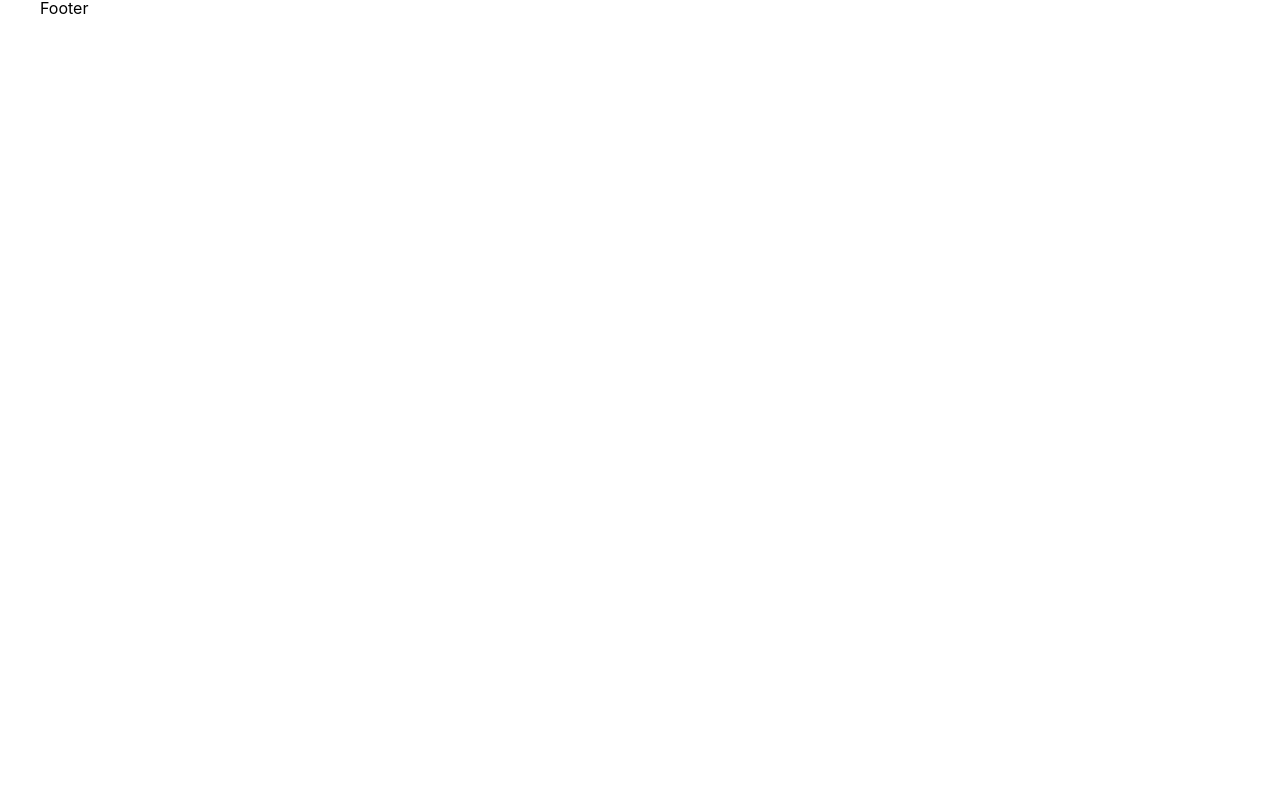
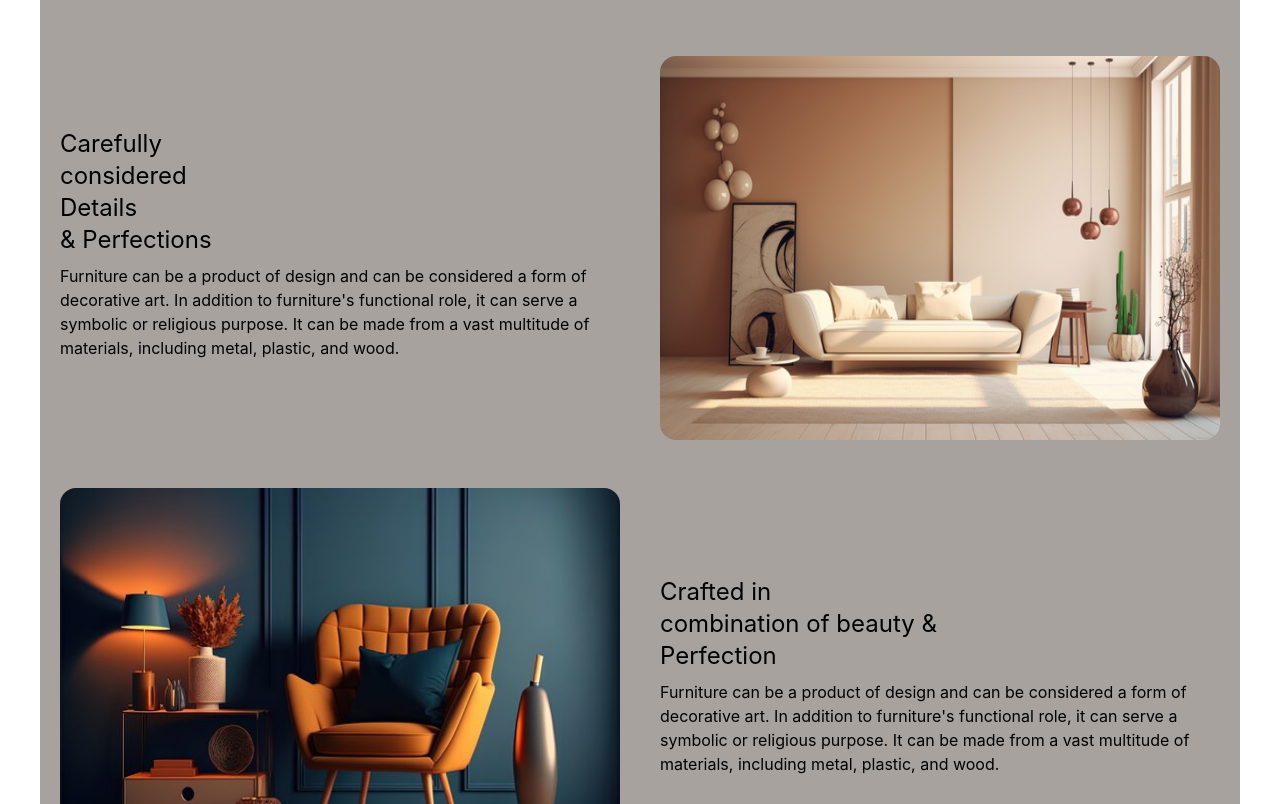
Before and after one commit to Khush0601/Furniture-Tailwind-Project, a React (Create React App) app: page /about in a window 1280 px wide. Shown: the part 1076-1880 px from the top of the page. Before the commit the page ends 1096 px from the top, so only its background shows below. Built offline with nearby package versions, Linux system fonts and the light colour scheme.

Commit message:
about pagecompletd

```diff
--- a/src/pages/About/About.js
+++ b/src/pages/About/About.js
@@ -1,11 +1,13 @@
 import React from 'react'
 import Nav from '../../component/Nav/Nav'
-
+import Image1 from '../../Assets/Image1.jpg'
+import Image2 from '../../Assets/image2.jpg'
+import Footer from '../../component/Footer/footer'
 const About = () => {
   return (
     <div className={'w-screen'}>
       <Nav/>
-      <section className='px-5 xs:px-10'>
+      <section className='px-5 my-5 xs:px-10'>
       <div className='h-[700px] py-10 about-banner flex justify-center items-center xs:justify-start'>
         <div className='px-5  text-center text-white xs:w-52 text-left'>
           <div className='text-3xl xs:text-left '>About Our Brand</div>
@@ -15,7 +17,7 @@ const About = () => {
            </div>
         </div>
       </div>
-      <div className='my-14  flex items-center justify-center flex-col'>
+      <div className='my-14  flex items-center justify-center flex-col  tapp-text'>
        <div className='text-2xl'>OverView</div>
        <div className='text-center px-5 py-4'> Furniture can be a product of design and can be considered a form of
            decorative art. In addition to furniture's functional role, it can serve a symbolic
@@ -26,8 +28,43 @@ const About = () => {
             around 30,000 years ago, people started to construct and carve their own furniture, using wood, stone, and animal bones.
            </div>
       </div>
-      <div>Image</div>
-      <div>Footer</div>
+      <div className='bg-stone-400 py-14 px-5'>
+        <div className='grid grid-cols-1 md:grid-cols-2  flex items-center gap-10'>
+          <div className='flex flex-col ' >
+            <div className='text-center text-2xl md:text-start'>Carefully
+             <br/> considered
+             <br/> Details
+             <br/>
+              & Perfections</div>
+            <div className='py-2 text-center md:text-start '>Furniture can be a product of design and can be considered a form of
+           decorative art. In addition to furniture's functional role, it can serve a symbolic
+           or religious purpose. It can be made from a vast multitude of materials, including metal, plastic, and wood.</div>
+          </div>
+          <div className='py-2 flex items-center justify-center'>
+            <img src={Image1} alt='image' className='h-96 rounded-2xl'/>
+          </div>
+        </div>
+        {/* 2nd box */}
+        <div className='grid grid-cols-1 md:grid-cols-2 py-10 gap-10 flex items-center'>
+          <div className='w-full'>
+          <img src={Image2} alt='image' className='h-96 rounded-2xl w-full'/>
+          </div>
+          <div className='text-center md:text-start'>
+           <div className='text-2xl'>Crafted in
+           <br/>
+           combination of beauty &
+           <br/>
+           Perfection
+           </div>
+           <div className='py-2 text-center  md:text-start '>Furniture can be a product of design and can be considered a form of
+           decorative art. In addition to furniture's functional role, it can serve a symbolic
+           or religious purpose. It can be made from a vast multitude of materials, including metal, plastic, and wood.</div>
+          </div>
+        </div>
+      </div>
+      <div className='my-10'>
+        <Footer/>
+      </div>
 
       </section>
     </div>
```
Also changed, not shown: src/Assets/Image1.jpg (added), src/Assets/image2.jpg (added).
